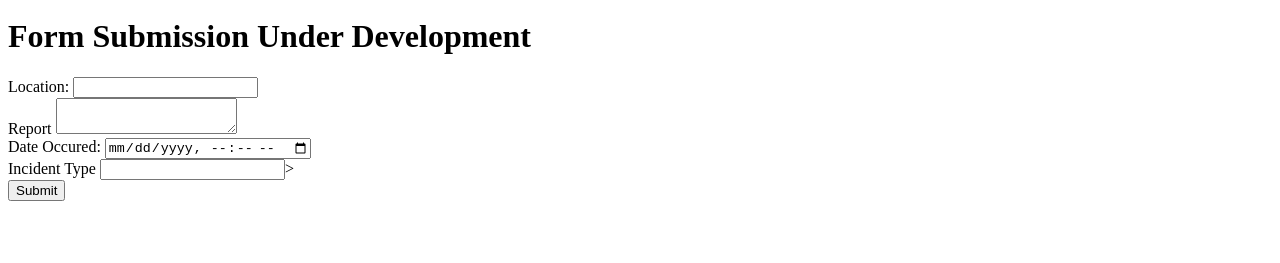
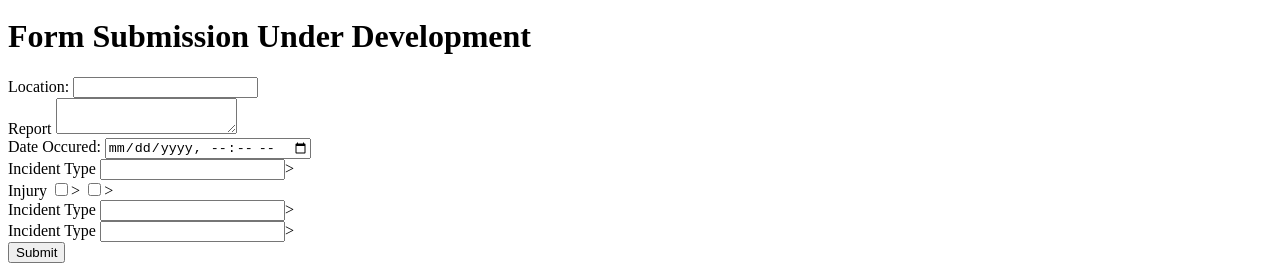
Before and after one commit to cproffi2/crashmaps, a website: page public/maps.ejs in a window 1280 px wide. Shown: the part 741-1004 px from the top of the page. Before the commit the page ends 942 px from the top, so only its background shows below. Drawn offline with nearby package versions, Linux system fonts and the light colour scheme; some packages are replaced by stand-ins of ours; files that its build step writes are made by us from their sources; no server answers.

Commit message:
added additional fields

```diff
--- a/public/maps.ejs
+++ b/public/maps.ejs
@@ -112,8 +112,22 @@
             <input type="hidden" id="datetimerpt" name="datetimerpt">
         </div>
         <div>
-            <label for="datel">Incident Type</label>
+            <label for="incidenttype">Incident Type</label>
             <input class="form-control" id="incidenttype" name="incidenttype">>
+        </div>
+        <div>
+            <label for="injury">Injury</label>
+            <input type="checkbox" id="injury_yes" name="injury_yes">>
+            <input type="checkbox" id="injury_no" name="injury_no">>
+
+        </div>
+        <div>
+            <label for="sex">Incident Type</label>
+            <input class="form-control" id="sex" name="sex">>
+        </div>
+        <div>
+            <label for="age">Incident Type</label>
+            <input class="form-control" id="age" name="age">>
         </div>
 
         <button>Submit</button>
```
